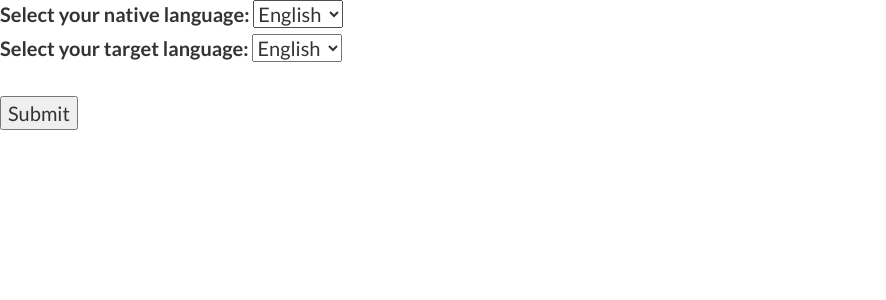
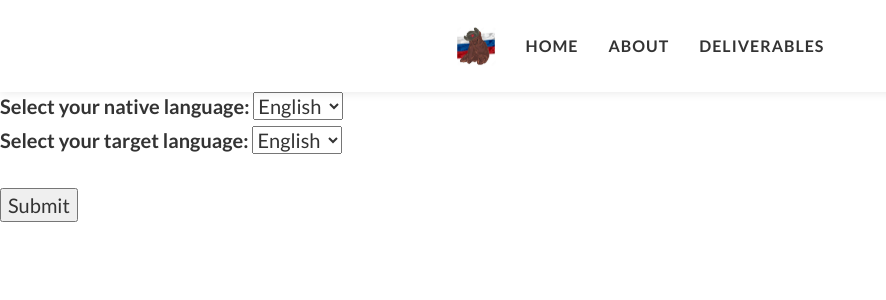
Before and after one commit to esschillinger/capstone, a Flask app: page / in a window 1280 px wide. Shown: the top 300 px of the page, without its empty margins (0-886 px from the left). Run offline with Flask 2, Linux system fonts and the light colour scheme; some libraries are stand-ins or nearby versions.

Commit message:
forgot what I changed

```diff
--- a/src/application.py
+++ b/src/application.py
@@ -87,6 +87,11 @@ nav_tabs = {
     'russian' : ['Все Урокы', 'Словарь', 'Словарный Запас', 'Грамматика', 'Флешки', 'Говирить']
 }
 
+chat = {
+    'english' : 'Let\'s Talk!',
+    'russian' : 'Давайте Поговорим!'
+}
+
 
 
 @app.route("/", methods=['GET', 'POST'])
@@ -104,10 +109,20 @@ def index():
     return redirect("/unitselect")
 
 
+@app.route("/about")
+def about():
+    return render_template("about.html")
+
+
+@app.route("/deliverables")
+def deliverables():
+    return render_template("deliverable_select.html")
+
+
 @app.route("/unitselect", methods=['GET', 'POST'])
 def unit_selection():
     if request.method == 'GET':
-        return render_template("unitselect.html", unit_names=session['unit_names'], nav_tabs=session['nav_tabs'])
+        return render_template("unit_select.html", unit_names=session['unit_names'], nav_tabs=session['nav_tabs'])
 
     session['unit'] = request.form.get('unit_num')
 
@@ -154,7 +169,7 @@ def flash_cards():
 def converse():
     # load unit-specific chat bot
 
-    return render_template("chat.html", unit_names=session['unit_names'], nav_tabs=session['nav_tabs'])
+    return render_template("chat.html", unit_names=session['unit_names'], nav_tabs=session['nav_tabs'], chat=chat[session['target_language']])
 
 
 
--- a/src/static/css/styles.css
+++ b/src/static/css/styles.css
@@ -4,6 +4,11 @@ body {
     width: 100%;
     height: 100%;
     font-size: 20px;
+}
+
+.logo {
+    width: 40px;
+    height: 40px;
 }
 
 .gradient {
--- a/src/templates/index.html
+++ b/src/templates/index.html
@@ -1,4 +1,4 @@
-{% extends "layout.html" %}
+{% extends "nav_home_layout.html" %}
 
 {% block body %}
 
--- /dev/null
+++ b/src/templates/nav_home_layout.html
@@ -0,0 +1,60 @@
+<!DOCTYPE HTML>
+<html>
+	  <head>
+		<link href="https://fonts.googleapis.com/css?family=Lato:400,700&display=swap" rel="stylesheet">
+        <link rel="stylesheet" href="https://maxcdn.bootstrapcdn.com/bootstrap/3.4.1/css/bootstrap.min.css">
+        <link rel="stylesheet" href="/static/css/styles.css">
+        <link rel="icon" href="">
+
+        <script src="https://ajax.googleapis.com/ajax/libs/jquery/3.5.1/jquery.min.js"></script>
+        <script src="https://maxcdn.bootstrapcdn.com/bootstrap/3.4.1/js/bootstrap.min.js"></script>
+
+        <title>Triolingo{% block title %}{% endblock %}</title>
+
+
+        {% block head %}
+
+        {% endblock %}
+
+	  </head>
+	  <body>
+        <nav class="navbar navbar-default">
+            <div class="container">
+                <div class="collapse navbar-collapse" id="navbar-collapse">
+                    <!-- <ul class="nav navbar-nav navbar-left">
+                      <li><a href="#">Left Link</a></li>
+                    </ul> -->
+                    <ul class="nav navbar-nav text-center">
+                        <li>
+                            <a href="/">
+                                <img class="logo" src="/static/img/logo.webp">
+                            </a>
+                        </li>
+                        <li>
+                            <a href="/">
+                                Home
+                            </a>
+                        </li>
+                        <li>
+                            <a href="/about">
+                                About
+                            </a>
+                        </li>
+                        <li>
+                            <a href="/deliverables">
+                                Deliverables
+                            </a>
+                        </li>
+                    </ul>
+                    <!-- <ul class="nav navbar-nav navbar-right">
+                      <li><a href="#">Right Link</a></li>
+                    </ul> -->
+                </div>
+            </div>
+		    </nav>
+
+        {% block body %}
+        {% endblock %}
+
+	  </body>
+</html>
--- a/src/templates/nav_unit_layout.html
+++ b/src/templates/nav_unit_layout.html
@@ -1,7 +1,7 @@
 <!DOCTYPE HTML>
 <html>
 	  <head>
-		    <link href="https://fonts.googleapis.com/css?family=Lato:400,700&display=swap" rel="stylesheet">
+		<link href="https://fonts.googleapis.com/css?family=Lato:400,700&display=swap" rel="stylesheet">
         <link rel="stylesheet" href="https://maxcdn.bootstrapcdn.com/bootstrap/3.4.1/css/bootstrap.min.css">
         <link rel="stylesheet" href="/static/css/styles.css">
         <link rel="icon" href="">
@@ -26,7 +26,9 @@
                     </ul> -->
                     <ul class="nav navbar-nav text-center">
                         <li>
-                            <a href="/">Clickable logo here</a>
+                            <a href="/">
+                                <img class="logo" src="/static/img/logo.webp">
+                            </a>
                         </li>
                         <li class="nav-item dropdown">
                             <a class="nav-link dropdown-toggle" data-toggle="dropdown" href="">
```
Also changed, not shown: src/templates/chat.html (+2 -5 lines), src/templates/unit_select.html (added, +69 -0 lines), src/static/img/logo.webp (added), src/static/img/sprint2-panel.PNG (added), src/static/img/sprint3-panel.PNG (added), src/templates/deliverable_select.html (renamed from src/templates/unitselect.html).
